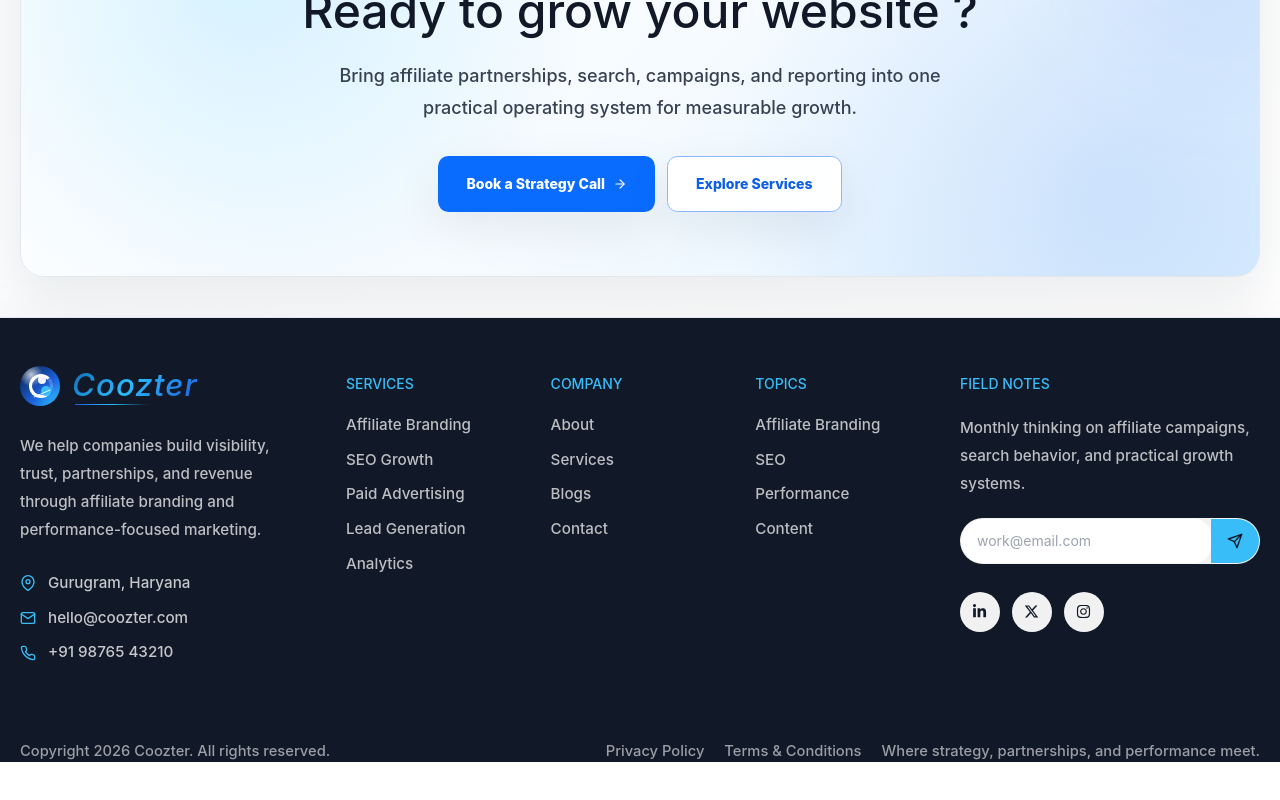
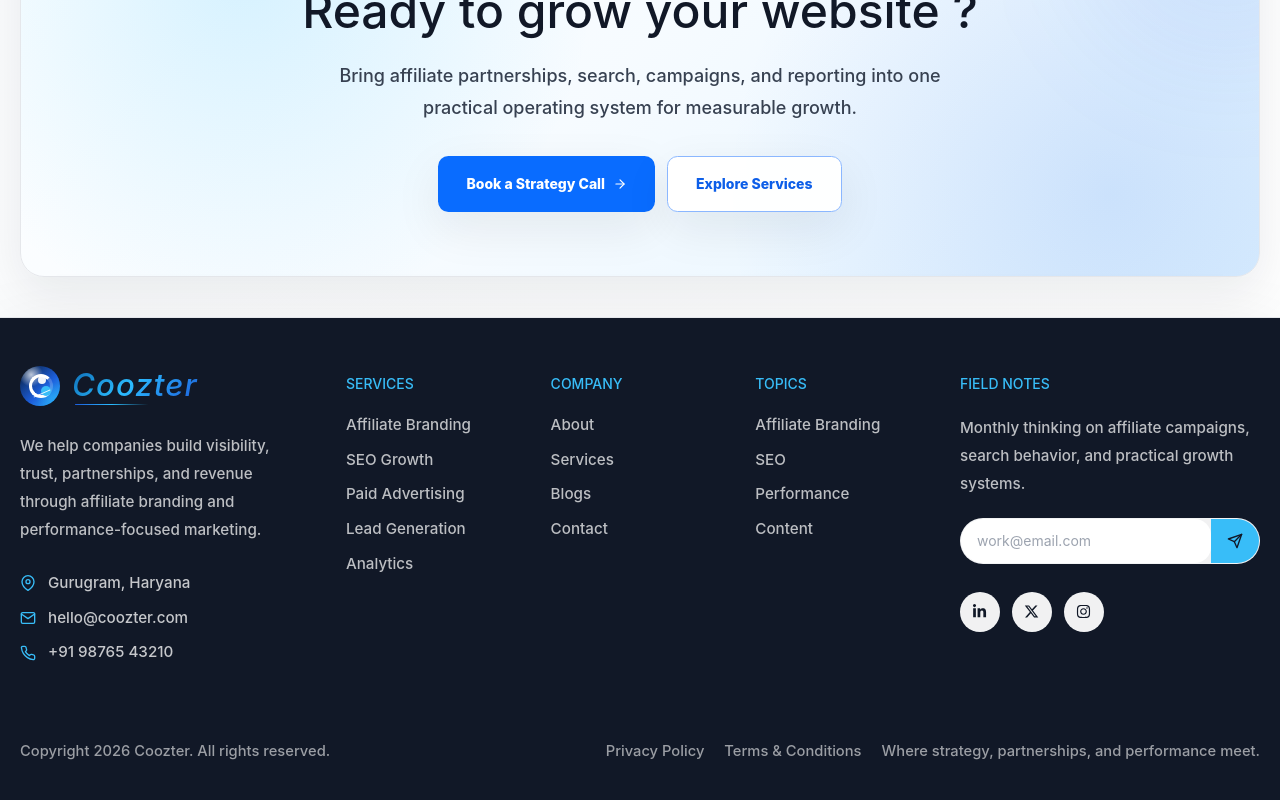
Before and after one commit to nidhimaurya-ans/coozter, a Next.js app: page / in a window 1280 px wide. Shown: the part 4187-4987 px from the top of the page. Before the commit the page ends 4949 px from the top, so only its background shows below. Built offline with nearby package versions, Linux system fonts and the light colour scheme.

Commit message:
footer fixed

```diff
--- a/components/Footer.jsx
+++ b/components/Footer.jsx
@@ -132,7 +132,7 @@ export default function Footer() {
           </div>
         </div>
 
-        <div className="flex flex-col justify-between gap-5 pt-7 text-[0.92rem] font-medium text-white/58 md:flex-row md:items-center anim-fade-up anim-delay-5">
+        <div className="flex flex-col justify-between gap-5 pb-8 pt-7 text-[0.92rem] font-medium text-white/58 md:flex-row md:items-center md:pb-10 anim-fade-up anim-delay-5">
           <p>Copyright 2026 Coozter. All rights reserved.</p>
           <div className="flex flex-wrap gap-x-5 gap-y-2 md:justify-end">
             <Link
```
